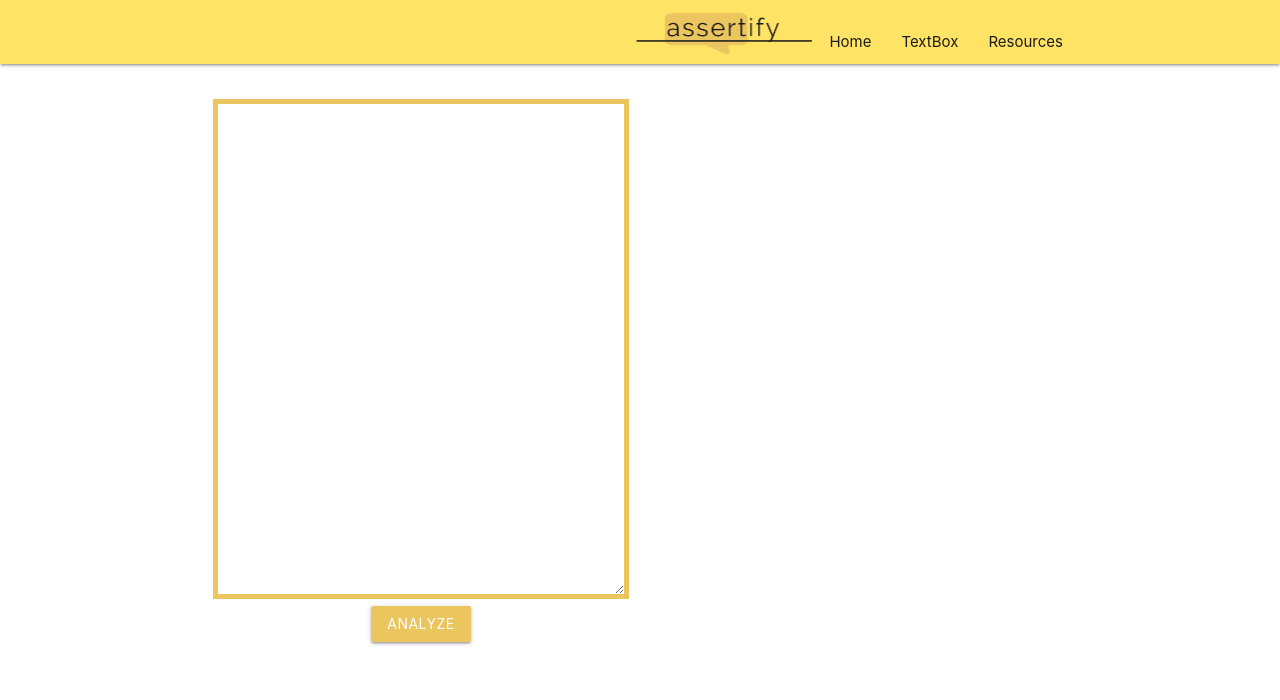
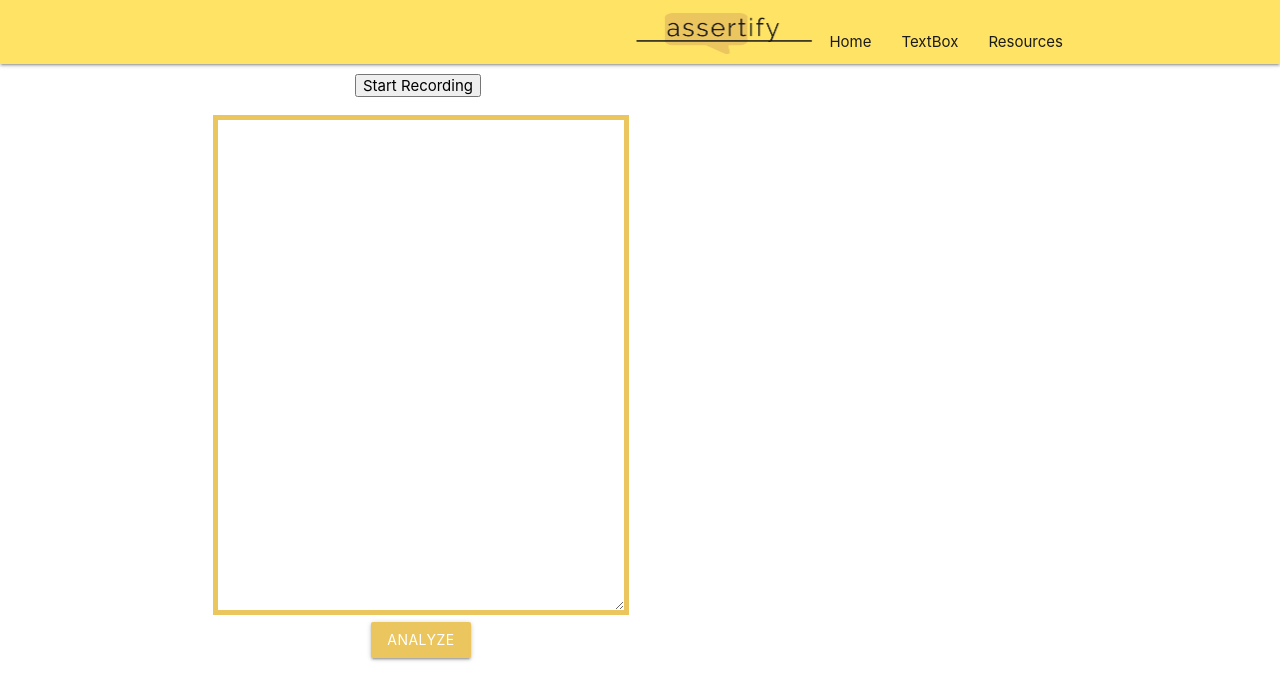
Before and after one commit to jmoens/assertify, a React (Create React App) app: page /translator in a window 1280 px wide. Shown: the top 700 px of the page. Built offline with nearby package versions, Linux system fonts and the light colour scheme; no server answers.

Commit message:
recording button

```diff
--- a/src/components/TextPage.js
+++ b/src/components/TextPage.js
@@ -8,13 +8,28 @@ class TextPage extends Component {
             'comments': [],
             'counts': {},
             'tone': []
-        }
+        },
+        recording: "Start Recording"
+
     }
 
     onChange = (e) => {
         this.setState({
             entry: e.target.value
         })
+    }
+
+    onRecord = () => {
+        if(this.state.recording === "Start Recording"){
+            this.setState({
+                recording: "Stop Recording"
+            })
+        } else {
+            this.setState({
+                recording: "Start Recording"
+            })
+        }
+        // TODO
     }
 
     onSubmit = (e) => {
@@ -52,7 +67,7 @@ class TextPage extends Component {
         let that = this;
         xhr.onreadystatechange = (e) => {
             if (xhr.readyState === 4) {
-                that.stateSetter(xhr.responseText);
+                that.stateSetter(JSON.parse(xhr.responseText));
             }
         }
     }
@@ -66,8 +81,9 @@ class TextPage extends Component {
     render() {
         let output = <div />;
         let counts = <div />;
+        console.log(this.state)
         // let analysisLength = state.analysisResults.length - 1;
-        if (!this.state.analysisResults.counts.empty) {
+        if (this.state.analysisResults.counts) {
             let lines =[];
 
             Object.entries(this.state.analysisResults.counts).forEach((k, v) =>
@@ -94,6 +110,7 @@ class TextPage extends Component {
         }
         return(
             <div className="container row">
+                <button onClick={this.onRecord} onSubmit={this.onSubmit}>{this.state.recording}</button>
                 <div className="card col s6 noborder">
                     <textarea className="textarea textboxYellow" onChange={this.onChange} onSubmit={this.onSubmit} />
                 <a className="waves-effect btn darkYellow lighten-2 waves-light" onClick={this.onSubmit}>Analyze</a>
```
